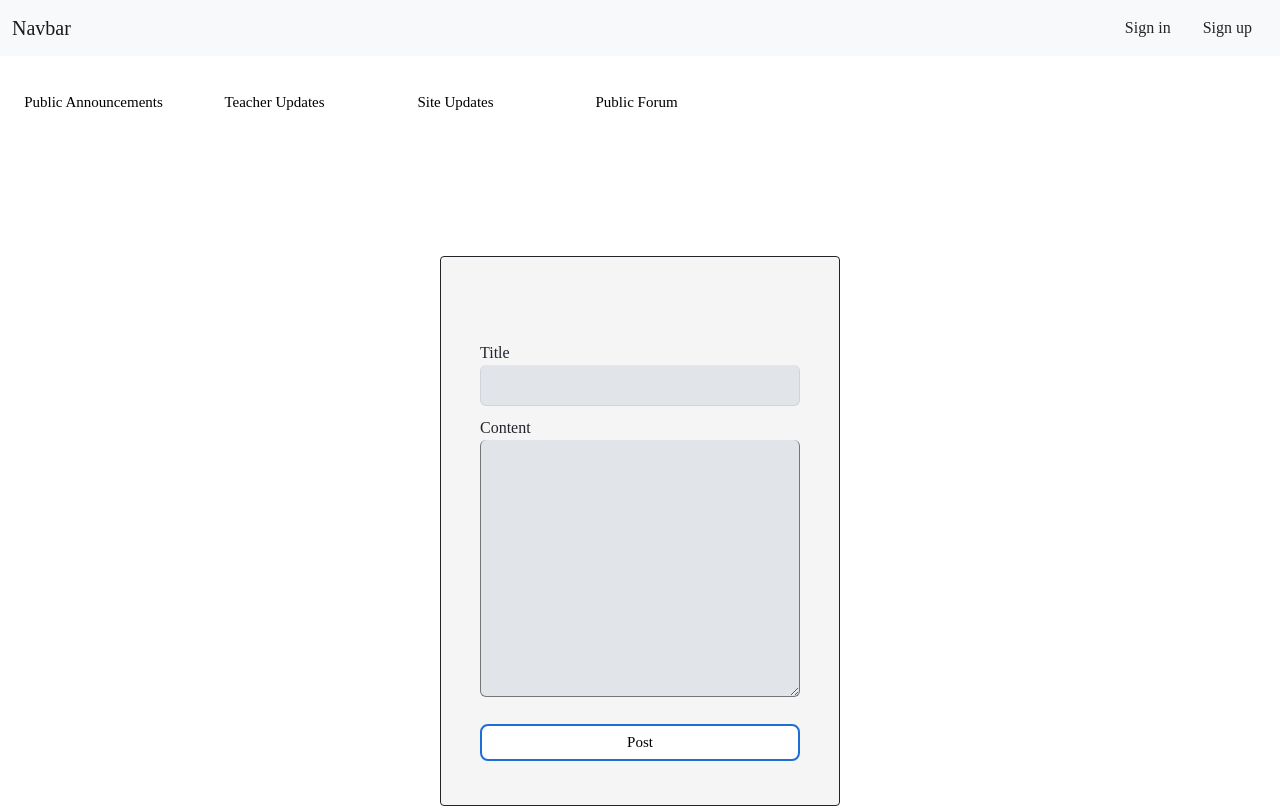
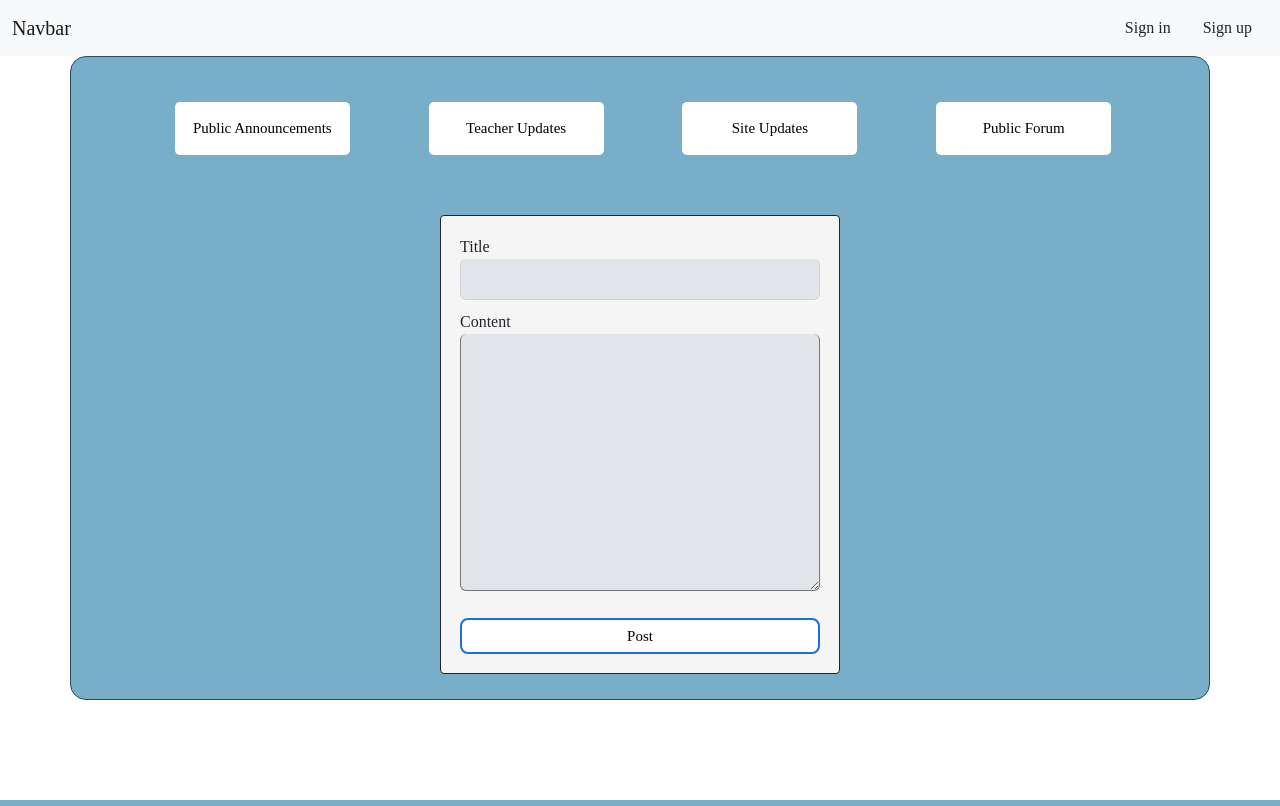
Before and after one commit to Ceres445/Team-10-Python-Project, a Django app: page / in a window 1280 px wide. Run offline with Django 3.2, Linux system fonts and the light colour scheme; data that the repository does not hold is empty.

Commit message:
fixed js and improved css

```diff
--- a/SchoolApp/home/static/home/css/forms.css
+++ b/SchoolApp/home/static/home/css/forms.css
@@ -103,3 +103,8 @@ input[type='email'] {
 	margin-left: auto;
 	margin-right: auto;
 }
+.header{
+	display: flex;
+	flex-direction: row;
+	justify-content: space-evenly;
+}
--- a/SchoolApp/home/static/home/css/index.css
+++ b/SchoolApp/home/static/home/css/index.css
@@ -16,13 +16,13 @@
 
 .tablink:hover {
   background-color: #1e6ed6;
-  color: black;
+  color: white;
   box-shadow: 0 12px 16px 0 rgba(0,0,0,0.24), 0 17px 50px 0 rgba(0,0,0,0.19);
 }
 
 .tabcontent {
   color: black;
   display: block;
-  padding: 100px 20px;
+  padding: 20px;
   height: 100%;
 }
--- a/SchoolApp/home/static/home/js/index.js
+++ b/SchoolApp/home/static/home/js/index.js
@@ -2,7 +2,9 @@ import addPostToHTML from './modules/functions.js';
 
 const tabcontent = document.querySelector('.tabcontent');
 const tablinks = document.getElementsByClassName('tablink');
-const courses = JSON.parse(document.getElementById('courses').textContent);
+const courses = document.getElementById('courses')?.textContent
+	? JSON.parse(document.getElementById('courses')?.textContent)
+	: null;
 const post_form = document.getElementById('post-form');
 const title = document.getElementById('title-input');
 const content = document.getElementById('content-input');
@@ -17,6 +19,9 @@ async function changeUI(name, category = false) {
 			? `${url}posts?category=${name}`
 			: `${url}posts?category=Class&class=${name}`
 	);
+	if (Math.floor(data.status / 100) !== 2) {
+		return (tabcontent.innerHTML = 'No Posts');
+	}
 	console.log(data);
 	const json = await data.json();
 	console.log(json);
@@ -53,6 +58,7 @@ async function get_category() {
 }
 // Promise.all(get_category()).then(r => r + 1);
 post_form.addEventListener('submit', async function (e) {
+	e.preventDefault();
 	const data = {
 		title: title.innerText,
 		content: content.innerText,
--- a/SchoolApp/home/templates/home/index.html
+++ b/SchoolApp/home/templates/home/index.html
@@ -13,17 +13,19 @@
   />
 {% endblock %}
 {% block content %}
-
+<div class="container">
+  <div class="header">
     <button class="tablink" name='Public' id="defaultOpen">Public Announcements</button>
     <button class="tablink" name='Class'>Teacher Updates</button>
     <button class="tablink" name='Site'>Site Updates</button>
     <button class="tablink" name='Forum'>Public Forum</button>
+  </div>
 
-<div id="selector-div"></div>
+
   <div class="tabcontent"></div>
 
   <div class="light-container">
-<form enctype="multipart/form-data" class="form-container" id="post-form"novalidate>
+  <form enctype="multipart/form-data"  id="post-form" novalidate>
       <div class="form-group ">
         <label class="input-label">
           Title
@@ -44,6 +46,8 @@
   </form>
 
   </div>
+</div>
+
   {% if courses %}
 {{ courses| json_script:'courses' }}
   {% endif %}
--- a/SchoolApp/home/templates/registration/registration_base.html
+++ b/SchoolApp/home/templates/registration/registration_base.html
@@ -4,7 +4,7 @@
 <link
 	rel="stylesheet"
 	type="text/css"
-	href=" {% static 'registration/../../static/home/css/forms.css' %}"
+	href=" {% static 'home/css/forms.css' %}"
 />
 {% endblock %} {% block navbar %}{% endblock %}
 {% block content %}
```
Lines whose indentation alone changed are shown as unchanged.
